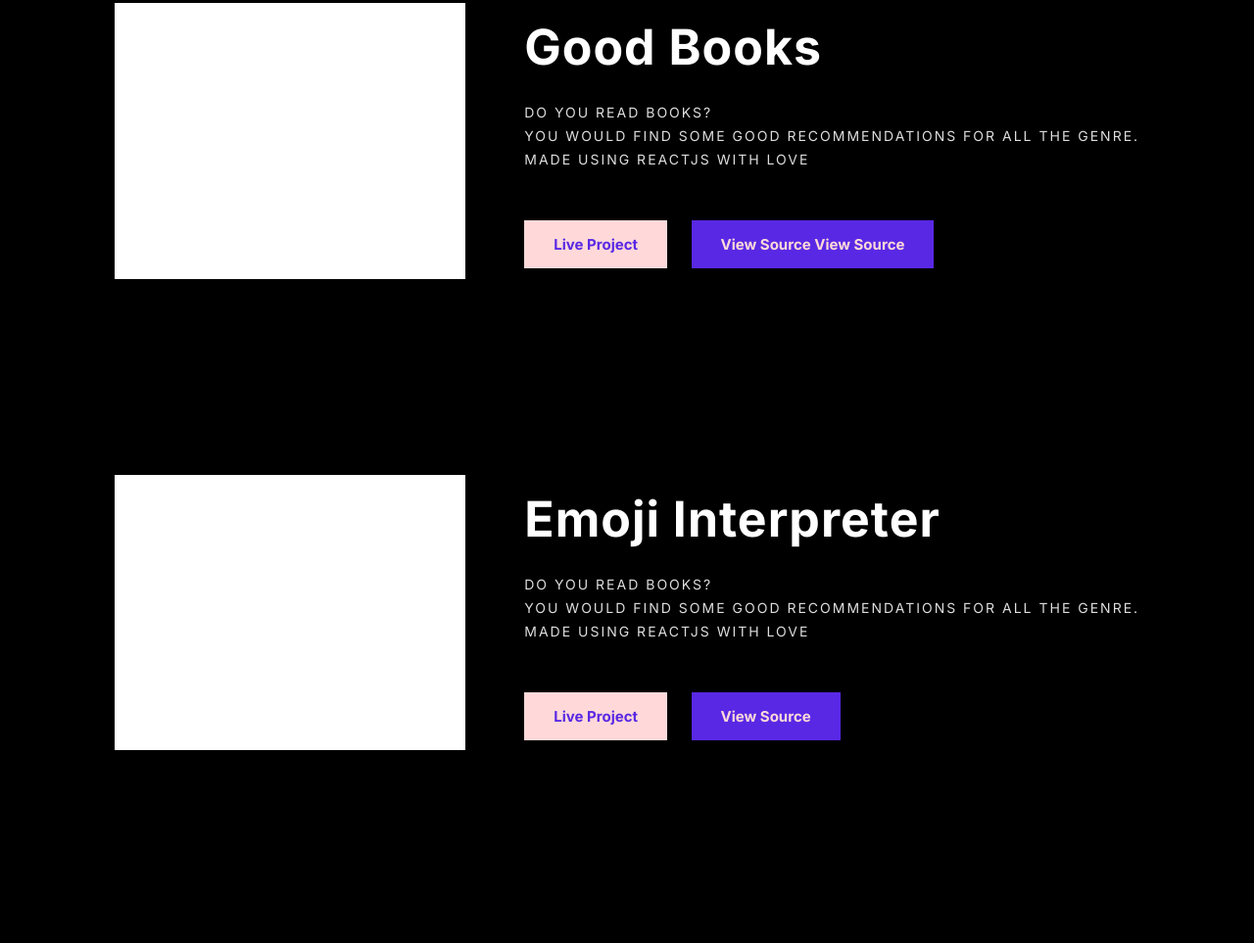
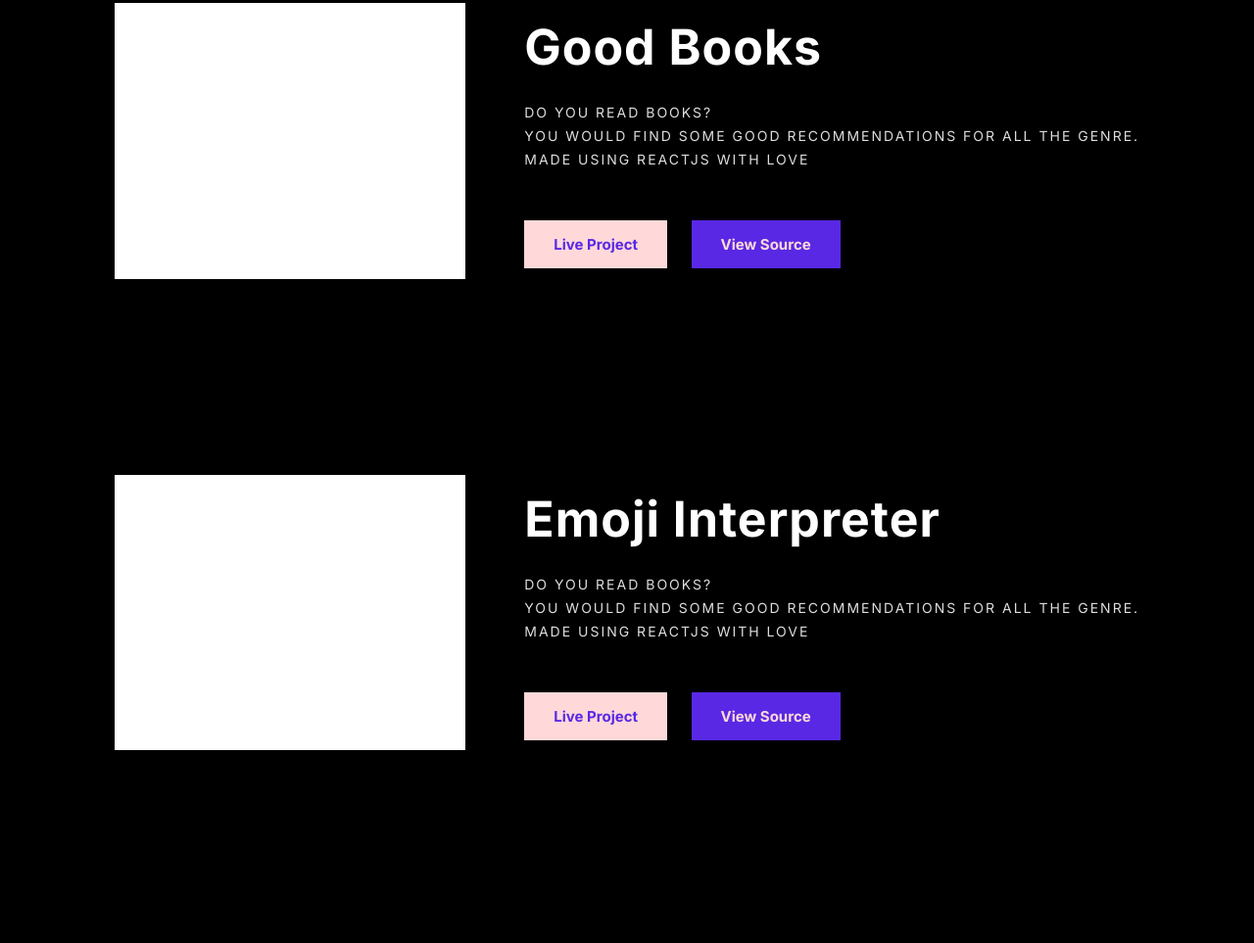
Before and after one commit to 14Sandee/Portfolio-Neogcamp, a plain HTML site: page Projects.html in a window 1280 px wide. Shown: the part 861-1824 px from the top of the page at 98% size. Drawn offline with Linux system fonts and the light colour scheme.

Commit message:
docs: change in text

```diff
--- a/Projects.html
+++ b/Projects.html
@@ -39,7 +39,7 @@
             <h1 class="sub-heading sub-heading-margin left-align">Good Books</h1>
             <small>Do you read books?<br> You would find some good recommendations for all the genre. <br> Made using ReactJS with love</small><br>
             <button class="button secondary-button button-margin"> <a href="https://g9v9r.csb.app/">Live Project</a></button>
-            <button class="button primary-button"> <a href="https://github.com/14Sandee/React-App-2">View Source</a> View Source</button>
+            <button class="button primary-button"> <a href="https://github.com/14Sandee/React-App-2">View Source</a></button>
         </div>
     </div>
     <div class="box">
```
